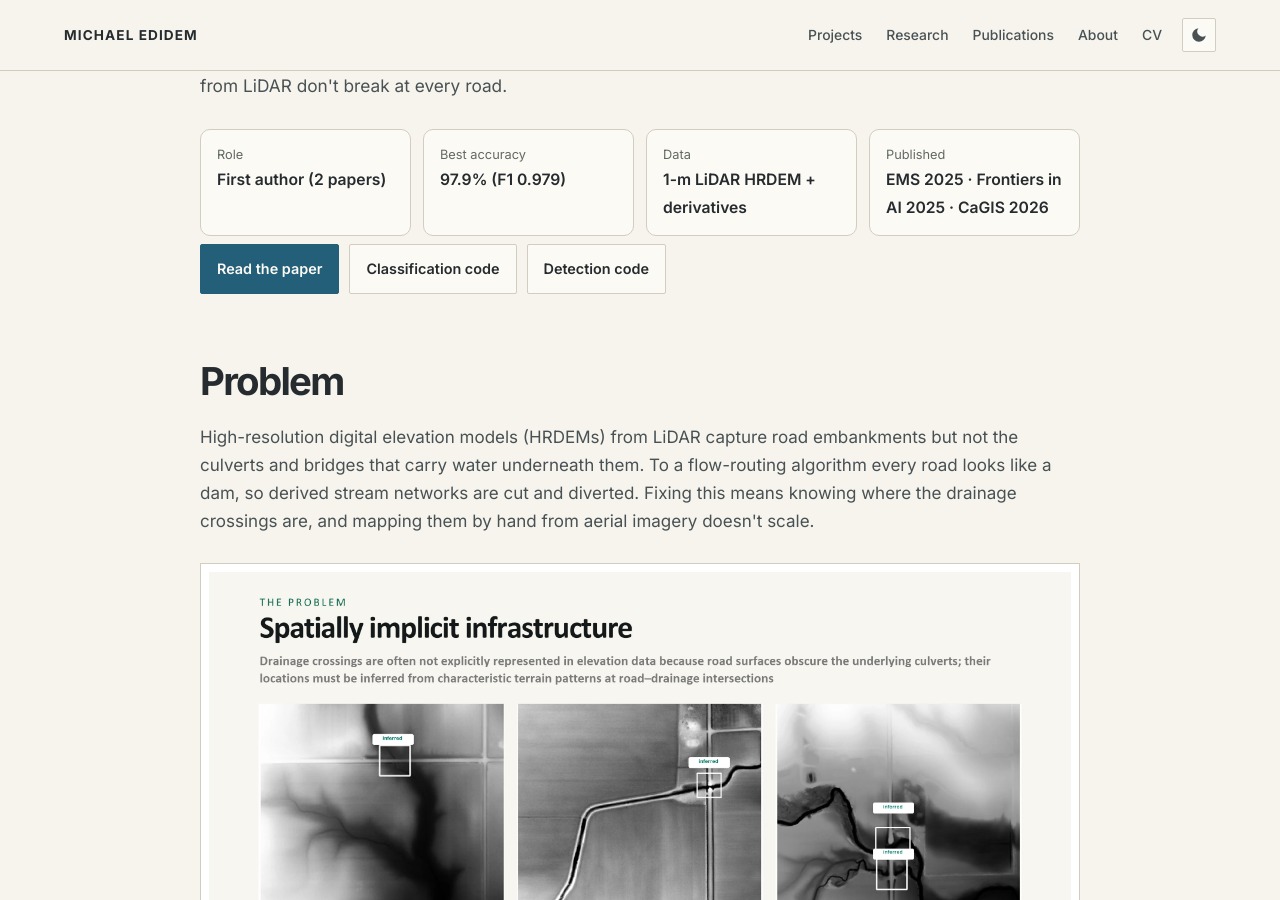
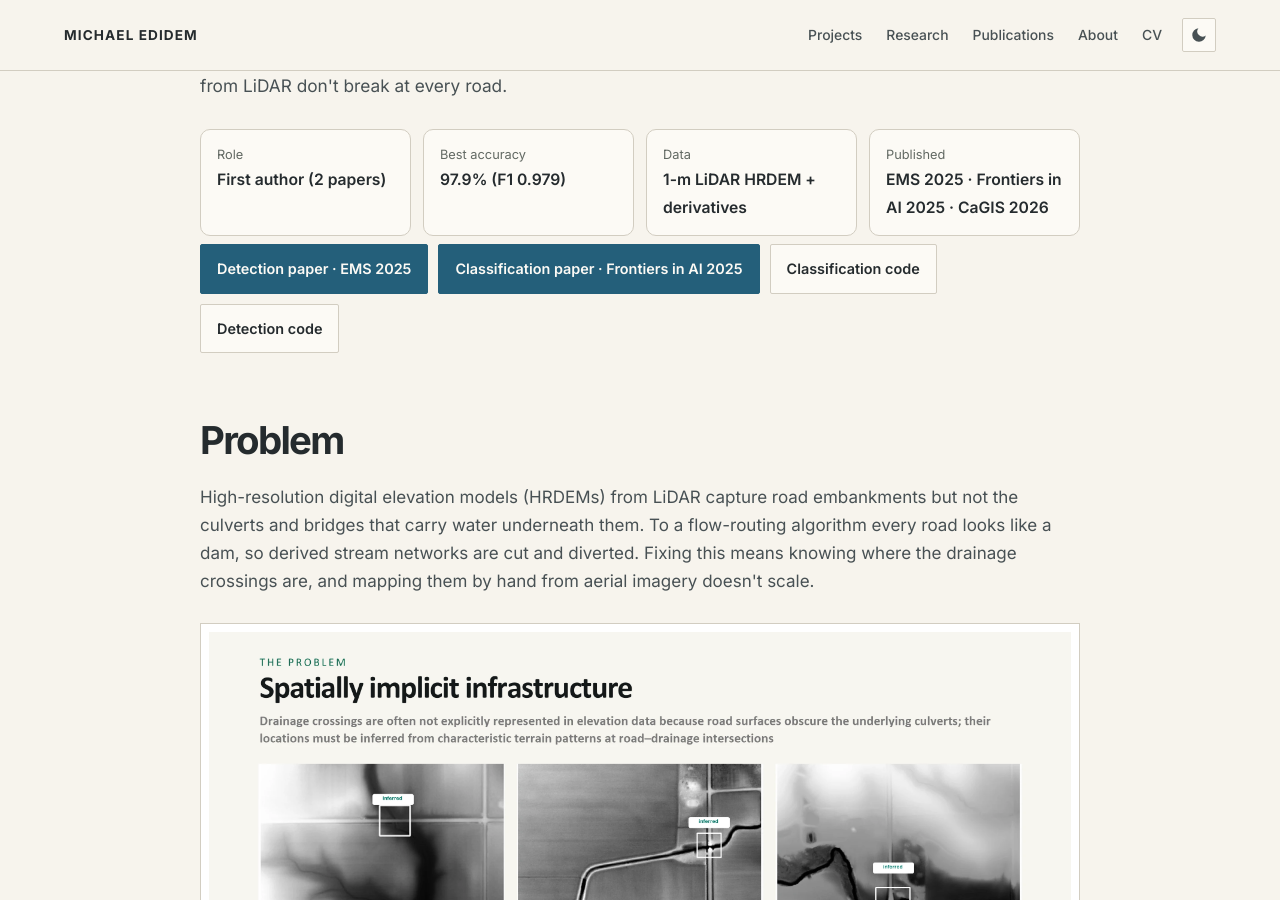
Before and after one commit to mikedidem/medidem, a Jekyll site: the page built from _pages/projects/drainage-crossing-detection.html, in a window 1280 px wide and 900 px high, scrolled down 421 px. Built offline with Jekyll 4.4.1, drawn with Linux system fonts in a browser that asks for light colours.

Commit message:
Link both drainage papers from case study header

```diff
--- a/_pages/projects/drainage-crossing-detection.html
+++ b/_pages/projects/drainage-crossing-detection.html
@@ -18,7 +18,8 @@ description: "Deep-learning classification and detection of drainage crossings (
       <div><span>Published</span><strong>EMS 2025 · Frontiers in AI 2025 · CaGIS 2026</strong></div>
     </div>
     <div class="btn-row">
-      <a class="btn btn--primary" href="https://doi.org/10.3389/frai.2025.1561281">Read the paper</a>
+      <a class="btn btn--primary" href="https://doi.org/10.1016/j.envsoft.2025.106338">Detection paper · EMS 2025</a>
+      <a class="btn btn--primary" href="https://doi.org/10.3389/frai.2025.1561281">Classification paper · Frontiers in AI 2025</a>
       <a class="btn" href="https://github.com/GeoFewLab/Drainge_CrossingClassification">Classification code</a>
       <a class="btn" href="https://github.com/GeoFewLab/Drainage_CrossingDet">Detection code</a>
     </div>
```
